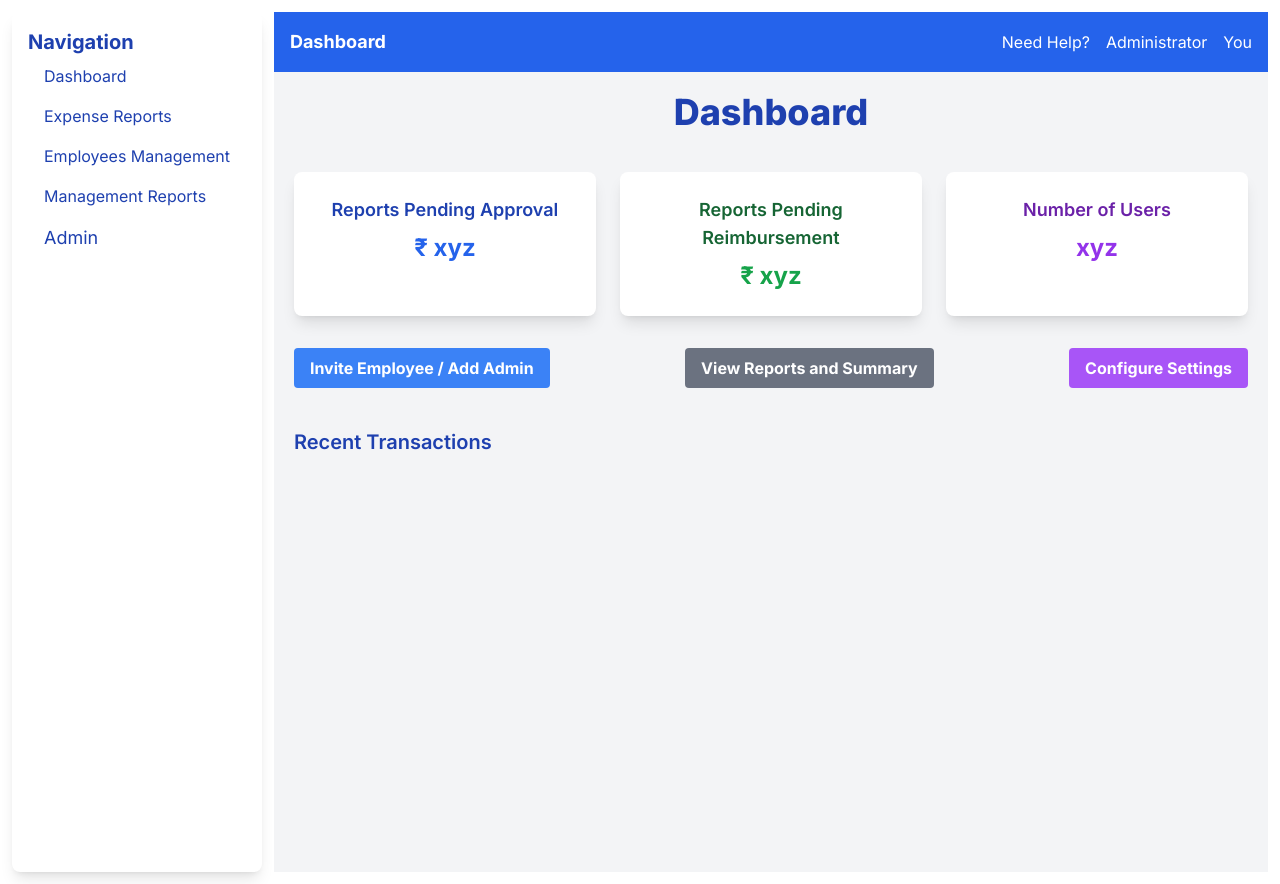
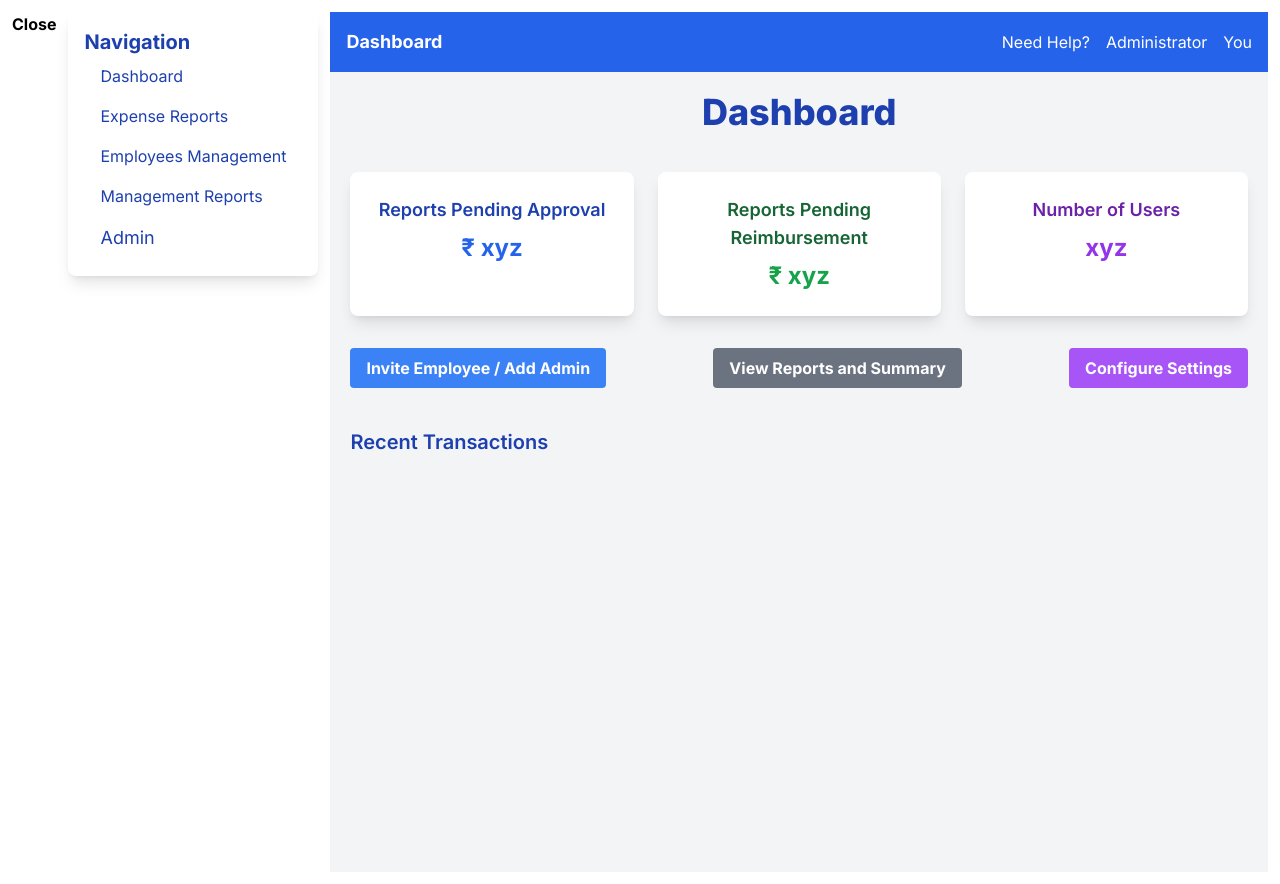
Before and after one commit to arnavggupta/winzerdAi, a Next.js app: page /dashboard in a window 1280 px wide. Built offline with nearby package versions, Linux system fonts and the light colour scheme.

Commit message:
adding drawer Functonality

```diff
--- /dev/null
+++ b/src/Components/DrawerSideBar.1.tsx
@@ -0,0 +1,15 @@
+import React from 'react';
+
+
+export default function DrawerSideBar({ val, setval }: any) {
+    const handeldrawer=()=>{
+        setval(!val);
+      }
+    return (
+        <div className='flex flex-col  font-bold text-black cursor-pointer' onClick={handeldrawer}>
+
+{val ? <h4>Close</h4> : <h4>Open</h4>}
+
+        </div>
+    );
+}
--- a/src/Components/Sidebar.tsx
+++ b/src/Components/Sidebar.tsx
@@ -2,8 +2,10 @@ import Link from 'next/link';
 
 export default function Sidebar() {
   return (
-    <div className="bg-white text-blue-800 flex flex-col p-4 shadow-lg rounded-lg">
-      <div className="text-xl font-bold mb-6">Navigation</div>
+   <div  >
+    <div className="bg-white text-blue-800 flex flex-col p-4 shadow-lg rounded-lg h-full ">
+      <div className="text-xl font-bold mb-6">Navigation
+      </div>
       <nav className="flex flex-col space-y-4">
         <Link legacyBehavior href="/dashboard">
           <a className="hover:bg-blue-100 px-4 py-2 rounded-lg text-md transition duration-300 ease-in-out">Dashboard</a>
@@ -20,7 +22,10 @@ export default function Sidebar() {
         <Link legacyBehavior href="/admin">
           <a className="hover:bg-blue-100 px-4 py-2 rounded-lg text-lg transition duration-300 ease-in-out">Admin</a>
         </Link>
+
       </nav>
     </div>
+    </div>
+
   );
 }
--- a/src/app/dashboard/page.tsx
+++ b/src/app/dashboard/page.tsx
@@ -1,9 +1,18 @@
+"use client";
+
 import Sidebar from "../../Components/Sidebar"
+import DrawerSideBar from '@/Components/DrawerSideBar.1';
+import { useState } from "react";
+export default function Dashboard() {
+const [drawerState,setDrawerState]= useState(true);
 
-export default function Dashboard() {
+
+
   return (
     <div className="flex m-3 space-x-3">
-      <Sidebar/>
+
+<DrawerSideBar val={drawerState} setval={setDrawerState}  />
+   {drawerState ? <Sidebar/> :<div></div>}
       <div className="flex-1">
         <header className="flex justify-between items-center p-4 bg-blue-600 text-white">
           <div className="text-lg font-bold">Dashboard</div>
--- a/src/app/globals.css
+++ b/src/app/globals.css
@@ -2,6 +2,9 @@
 @tailwind components;
 @tailwind utilities;
 
+html, body {
+  height: 100vh; /* or 100% */
+}
 :root {
   --foreground-rgb: 0, 0, 0;
   --background-start-rgb: 214, 219, 220;
```
